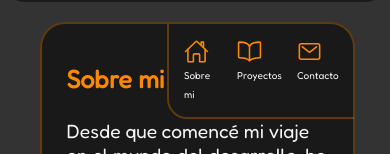
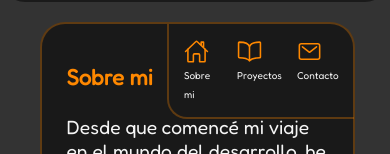
Before and after one commit to JackDev21/PortfolioJoseAcanto, a website: page index.html in a window 390 px wide. Shown: the part 318-472 px from the top of the page. Drawn offline with nearby package versions, Linux system fonts and the light colour scheme.

Commit message:
font Size

```diff
--- a/styles/style.css
+++ b/styles/style.css
@@ -530,7 +530,7 @@ iframe {
   }
 
   .headers {
-    font-size: 25px;
+    font-size: 22px;
   }
 
   .contact-email {
```
